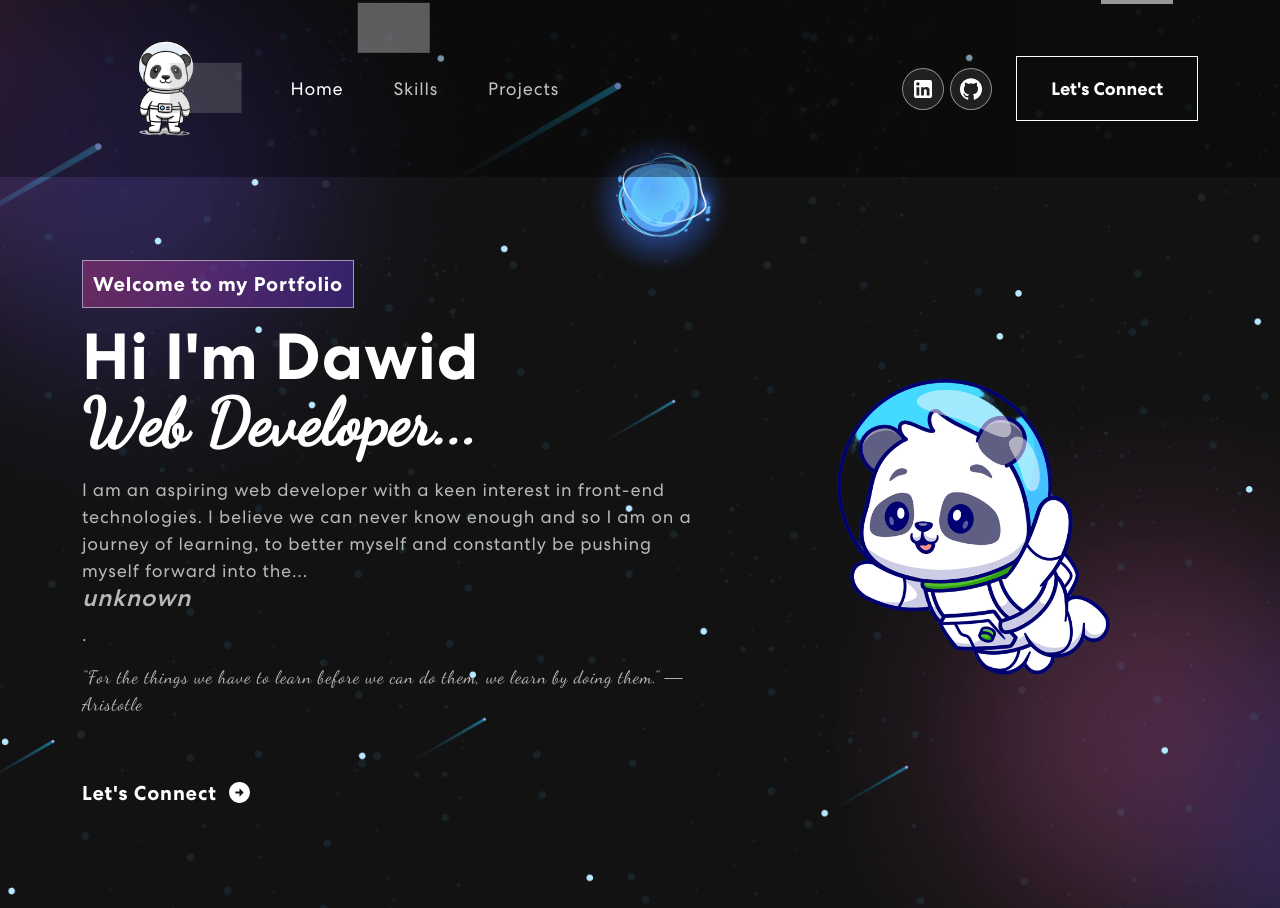
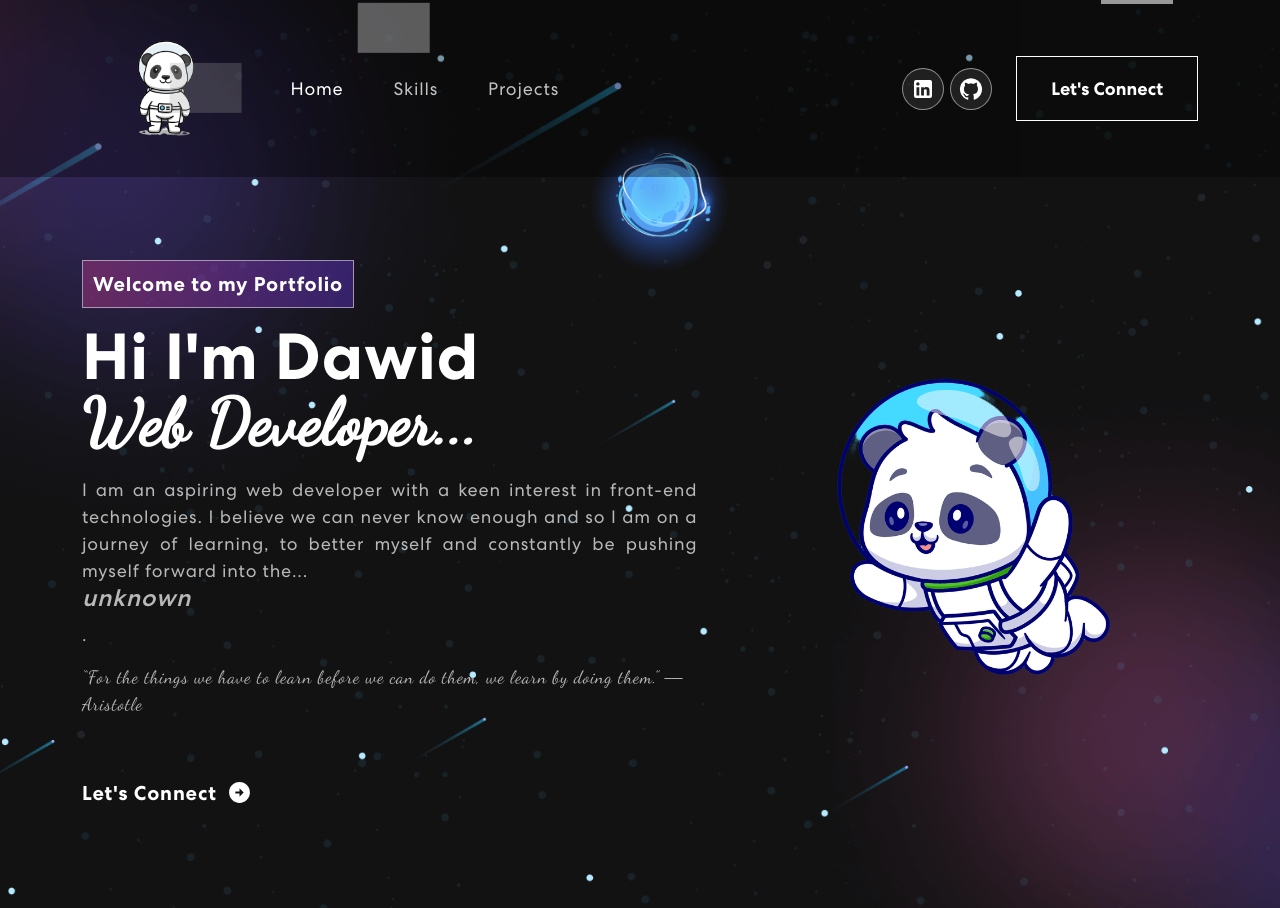
Before and after one commit to dawkey95/Portfolio-Website, a React (Create React App) app: page / in a window 1280 px wide. Built offline with nearby package versions, Linux system fonts and the light colour scheme.

Commit message:
About me text justified

```diff
--- a/src/App.css
+++ b/src/App.css
@@ -446,6 +446,10 @@ nav.navbar .navbar-toggler[aria-expanded='true'] .navbar-toggler-icon {
 	font-family: Dancing;
 }
 
+.about-me {
+	text-align: justify;
+}
+
 .quote {
 	font-family: Dancing;
 	font-size: medium;
--- a/src/components/Banner.jsx
+++ b/src/components/Banner.jsx
@@ -55,7 +55,7 @@ const Banner = () => {
 							<br></br>
 							<span className="wrap span-text">{text}</span>
 						</h1>
-						<p>
+						<p className='about-me'>
 							I am an aspiring web developer with a keen interest in front-end
 							technologies. I believe we can never know enough and so I am on a journey
 							of learning, to better myself and constantly be pushing myself forward
@@ -65,7 +65,7 @@ const Banner = () => {
 							</em>
 							.
 						</p>
-						<p className='quote'>
+						<p className="quote">
 							“For the things we have to learn before we can do them, we learn by doing
 							them.” ― Aristotle
 						</p>
```
